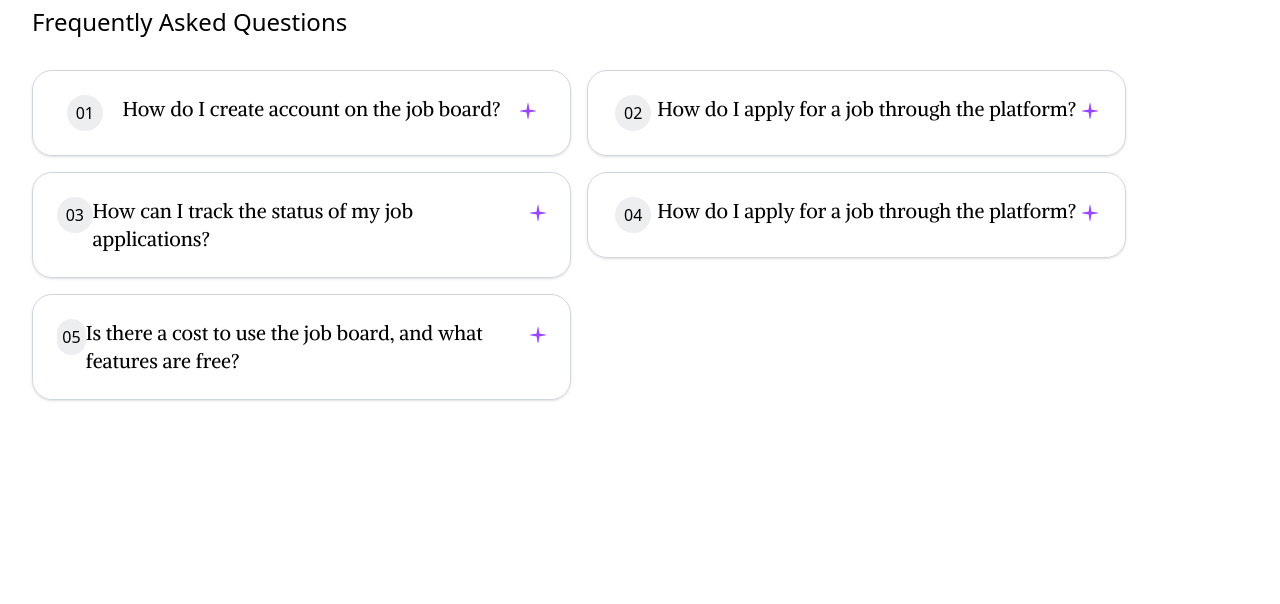
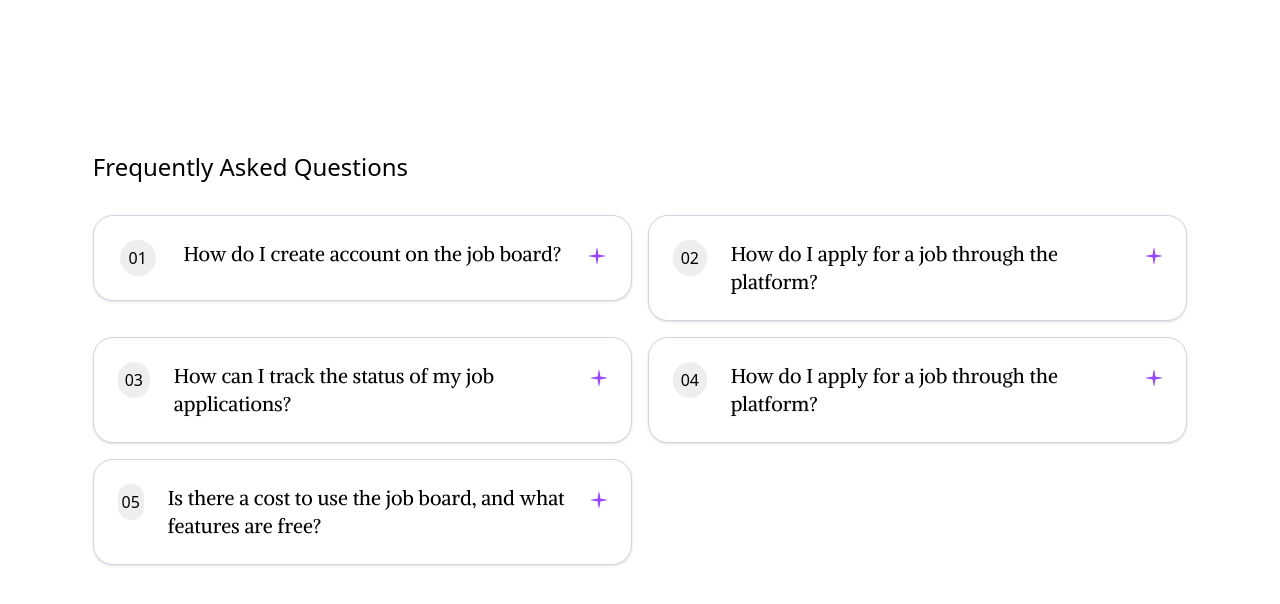
Before and after one commit to AWS-SBG-UNILORIN-DEV/Official_website, a React (Vite) app: page / in a window 1280 px wide. Shown: the part 9680-10284 px from the top of the page. Built offline with nearby package versions, Linux system fonts and the light colour scheme.

Commit message:
Feat: Done With the Faq Section

```diff
--- a/src/components/Faq.tsx
+++ b/src/components/Faq.tsx
@@ -1,6 +1,6 @@
-import { useState, useEffect } from 'react';
+import { useState } from 'react';
 import accordionBtn from '/Star1.png';
-// import FaqData from '/src/assets/faqData.json';
+import { motion } from 'motion/react';
 
 // main component type checking
 interface Faq {
@@ -13,50 +13,16 @@ interface FaqType {
   FaqData: Faq[];
 }
 
-// Accordion function type checking
-// interface Accordions {
-//   title: string;
-//   content: string;
-//   isOpen: boolean;
-//   onToggle: boolean;
-// }
+// const Faq = ({ FaqData }: FaqType) => {
+const Faq = ({ FaqData }: FaqType) => {
+  const [isOpen, setIsOpen] = useState<string | null>(null);
 
-// interface AccordionType {
-//   Accordion: Accordions[];
-// }
-
-// const AccordionItem = ({ Accordion }: AccordionType, { FaqData }: FaqType) => {
-//   console.log(FaqData);
-//   return (
-//     <div
-//       className={`bg-white rounded-3xl overflow-hidden transition-all duration-300 ${isOpen ? 'max-h-96' : 'max-h-20'}`}
-//     >
-//       <div className='flex justify-between item-start p-6 cursor-pointer'>
-//         <div className='text-2xl font-bold'></div>
-//       </div>
-//     </div>
-//   );
-// };
-
-// AccordionItem(FaqData, FaqData);
-// width: 56;
-// height: 56;
-// angle: 0 deg;
-// opacity: 1;
-// border-radius: 48px;
-
-const Faq = ({ FaqData }: FaqType) => {
-  console.log(FaqData);
-  const [isOpen, setIsOpen] = useState(null);
-
-  // useEffect(() => {});
-
-  const toggleOpen = (id: string) => {
-    setIsOpen(isOpen === id ? null : id)
-  }
+  const onClick = (id: string) => {
+    setIsOpen(isOpen === id ? null : id);
+  };
 
   return (
-    <div className=' py-12 px-8 gap-6 min-h-screen '>
+    <div className=' py-12 px-8 gap-6 min-h-screen flex items-center justify-center'>
       <div className='flex flex-col justify-center items-start gap-8 w-full lg:w-[90%]'>
         <div>
           <h2 className='w-full text-left font-normal text-2xl'>
@@ -64,23 +30,38 @@ const Faq = ({ FaqData }: FaqType) => {
           </h2>
         </div>
         <div className='w-full grid grid-cols-1 lg:grid-cols-2 gap-4'>
+          {/* <div className='w-full flex  gap-4 lg:w-[40%] lg:flex-row'> */}
           {FaqData.map((item, id) => (
-            <div key={id} className=''>
-              <div className='w-full md:w-3/4 lg:w-full opacity-100 gap-4 rounded-[20px] border border-[1px] p-6 shadow border border-gray-300 cursor-pointer'>
-                <div className='flex justify-around items-start'>
+            <div key={id} onClick={() => onClick(item.id)}>
+              <div
+                className={`w-full md:w-full lg:w-full opacity-100 gap-4 rounded-[20px] border border-[1px] p-6 shadow border border-gray-300 cursor-pointer ${isOpen === item.id ? 'bg-[#8AB9FF]/30 shadow-[0_4px_20px_rgba(138,185,255,0.4)]' : 'bg-[#FFFFFF]'}`}
+              >
+                <div className='flex justify-around items-start gap-6'>
                   <h1 className='w-[36px] h-[36px] bg-[#EDEEF0] rounded-full text-center flex items-center justify-center'>
                     {item.id}
                   </h1>
                   <h3 className='font-alike font-light text-md mb-4 md:mb-0 lg:text-xl flex itemx-center justify-center'>
                     {item.question}
                   </h3>
-                  <img src={accordionBtn} className='pt-2 cursor-pointer' />
+                  <img
+                    src={accordionBtn}
+                    className={`pt-2 cursor-pointer ${isOpen === item.id ? 'rotate-24' : ''}`}
+                  />
                 </div>
-                <div className='hidden'>
-                  <p className='font-alike font-light text-md mb-4 md:mb-0 lg:text-md'>
-                    {item.answer}
-                  </p>
-                </div>
+                {isOpen === item.id && (
+                  <motion.div
+                    // className={`transition-all duration-500 ease-in-out overflow-hidden ${isOpen === item.id ? 'max-h-40 opacity-100' : 'max-h-0 opacity-0'}`}
+                    key={item.id}
+                    initial={{ opacity: 0, height: 0 }}
+                    animate={{ opacity: 1, height: 'auto' }}
+                    exit={{ opacity: 0, height: 0 }}
+                    transition={{ duration: 0.4, ease: 'easeInOut' }}
+                  >
+                    <p className='font-alike font-light px-15 md:px-20 text-sm mb-4 md:mb-0 lg:text-md lg:px-10 pt-4 leading-loose'>
+                      {item.answer}
+                    </p>
+                  </motion.div>
+                )}
               </div>
             </div>
           ))}
```
Also changed, not shown: src/assets/faqData.json (indentation only), src/pages/LandingPage.tsx (deleted).
